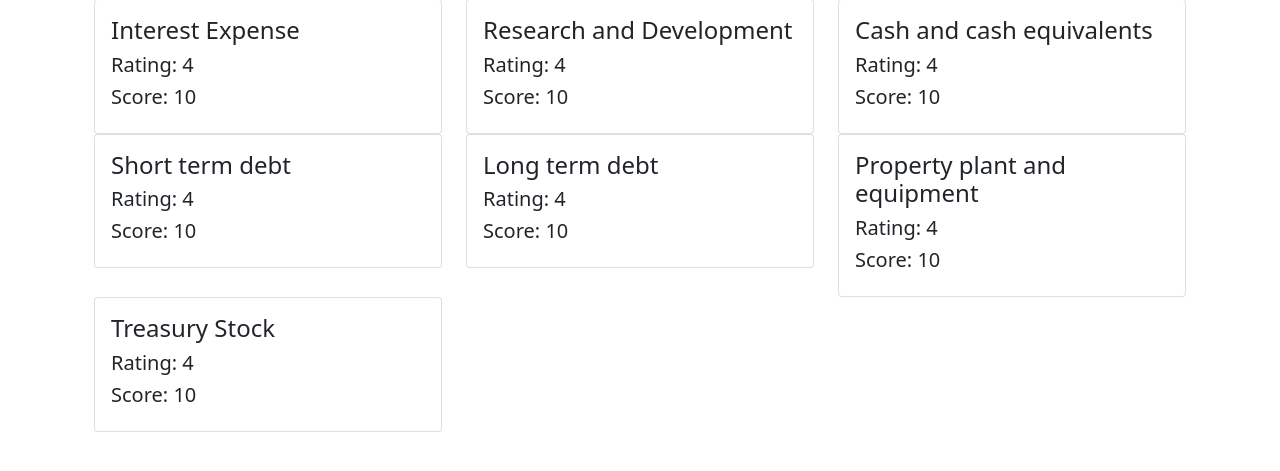
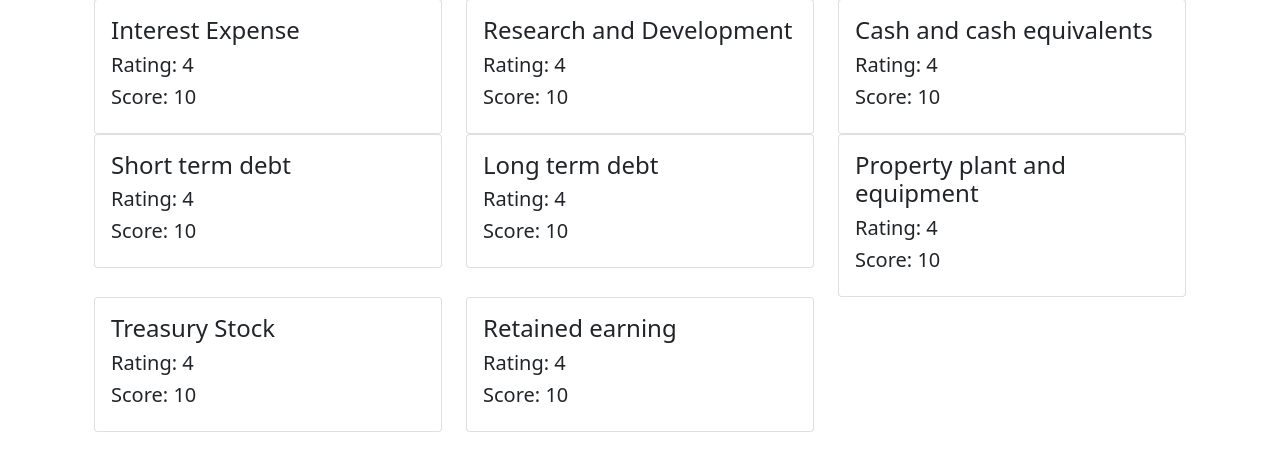
Before and after one commit to FGonzales-Dev/WebAppScraperV3, a Django app: template core/templates/core/main.html in a window 1280 px wide. Shown: the part 293-764 px from the top of the page. Run offline with Django 3.2, Linux system fonts and the light colour scheme; the template is opened without the code that fills it: most values are stand-ins (such as "Sample title", 1, 10 or a date in 2020).

Commit message:
added retain earnings

```diff
--- a/core/templates/core/main.html
+++ b/core/templates/core/main.html
@@ -189,6 +189,16 @@
                 </div>
                 </div>
             </div>
+
+            <div class="col-4">
+                <div class="card">
+                    <div class="card-body">
+                <h4> Retained earning</h4>
+                <h5> Rating: {{retained_earning_rating}}</h5>
+                <h5> Score: {{retained_earning_rating_score}}</h5>
+                </div>
+                </div>
+            </div>
         </div>
         </div>
 
```
Also changed, not shown: core/views.py (+30 -2 lines).
